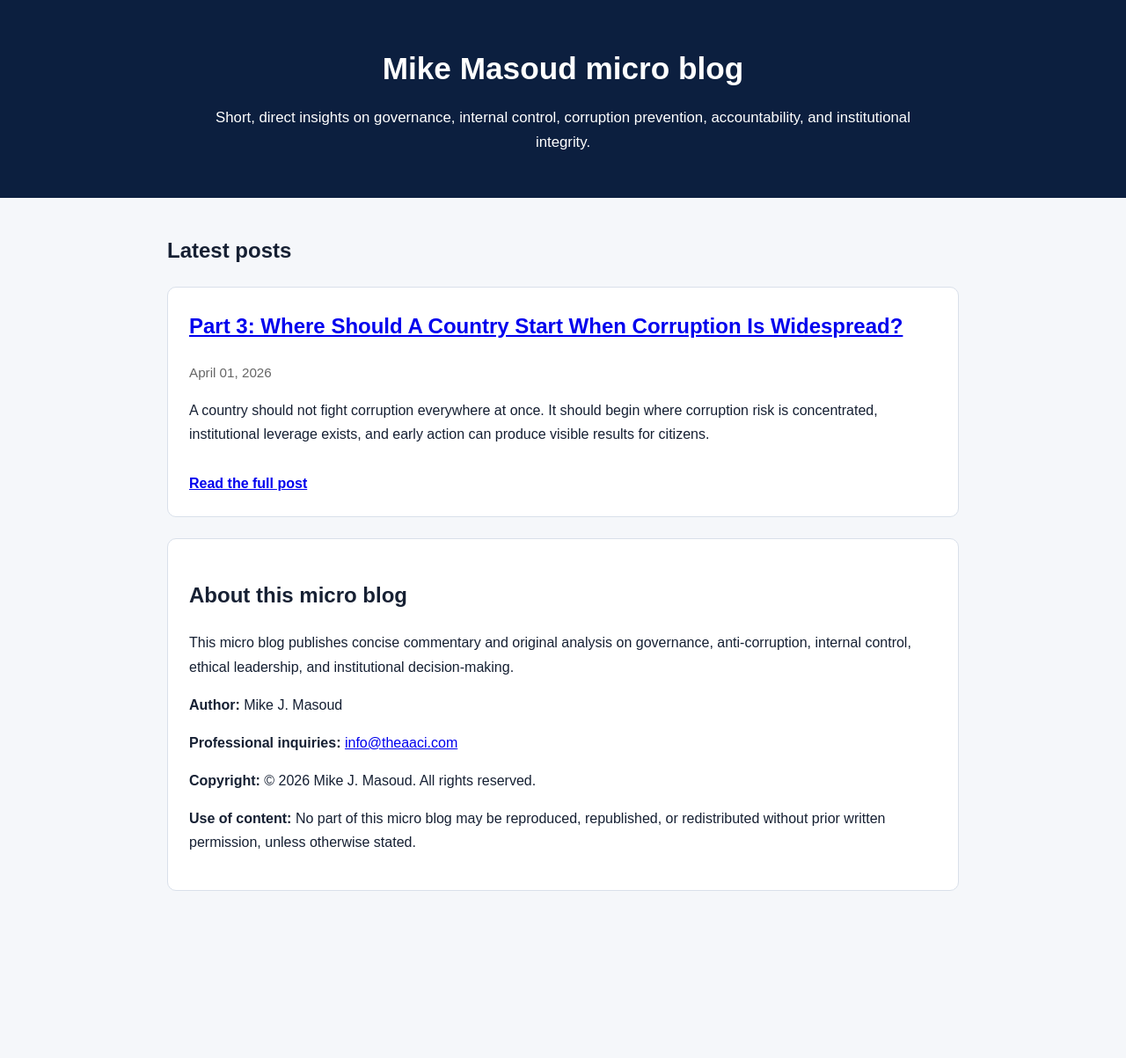
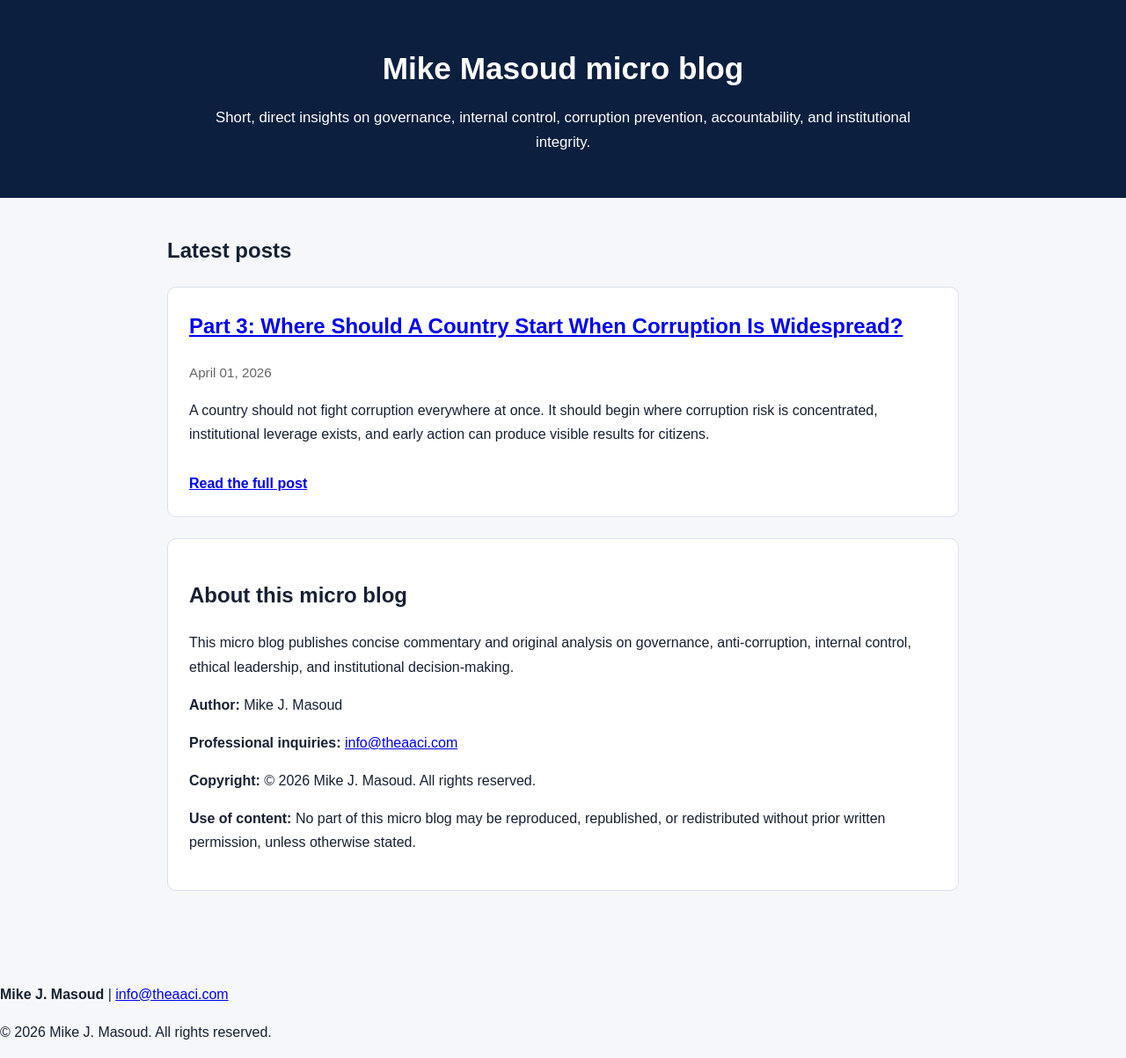
Before and after one commit to mikemasoud/microblog, a Jekyll site: the page built from index.md, in a window 1280 px wide. Shown: the whole page at 88% size. Built offline with Jekyll 4.4.1, drawn with Linux system fonts in a browser that asks for light colours; before the commit the page ends 1117 px from its top, so only the background shows below that.

Commit message:
Update default.html

```diff
--- a/_layouts/default.html
+++ b/_layouts/default.html
@@ -15,5 +15,12 @@
   <main class="container">
     {{ content }}
   </main>
+
+  <footer class="site-footer">
+    <div class="footer-inner">
+      <p><strong>Mike J. Masoud</strong> | <a href="mailto:info@theaaci.com">info@theaaci.com</a></p>
+      <p>© 2026 Mike J. Masoud. All rights reserved.</p>
+    </div>
+  </footer>
 </body>
 </html>
```
